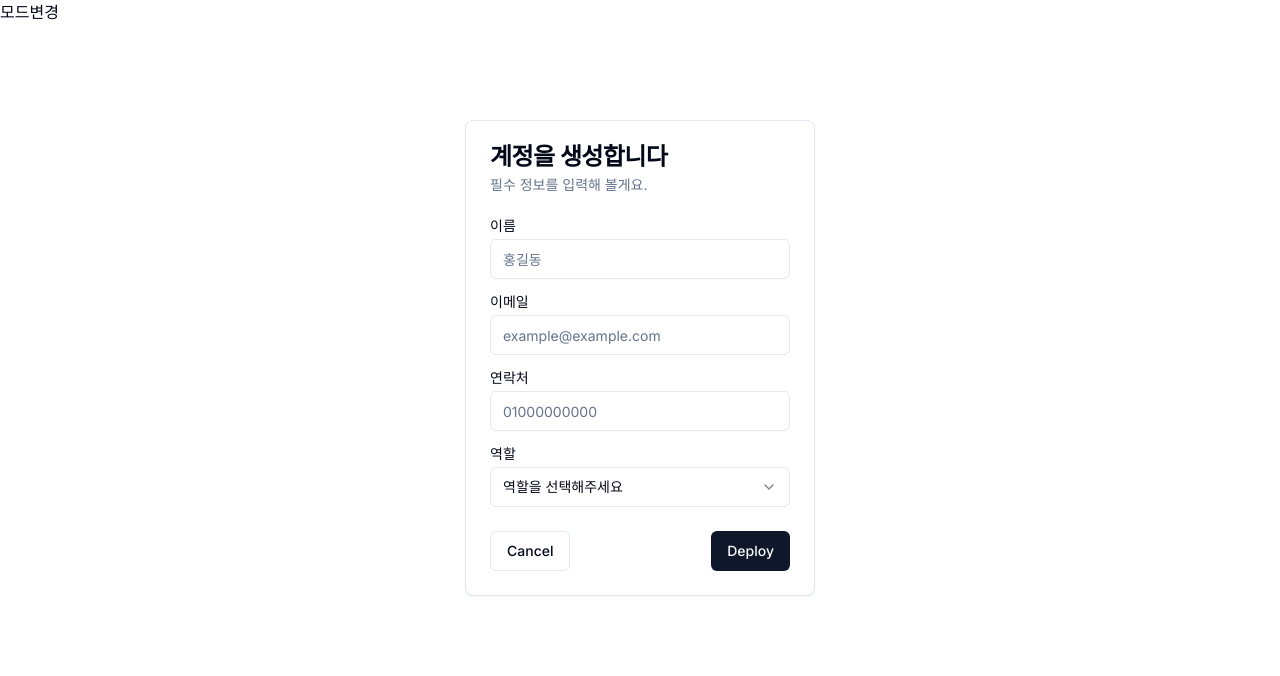
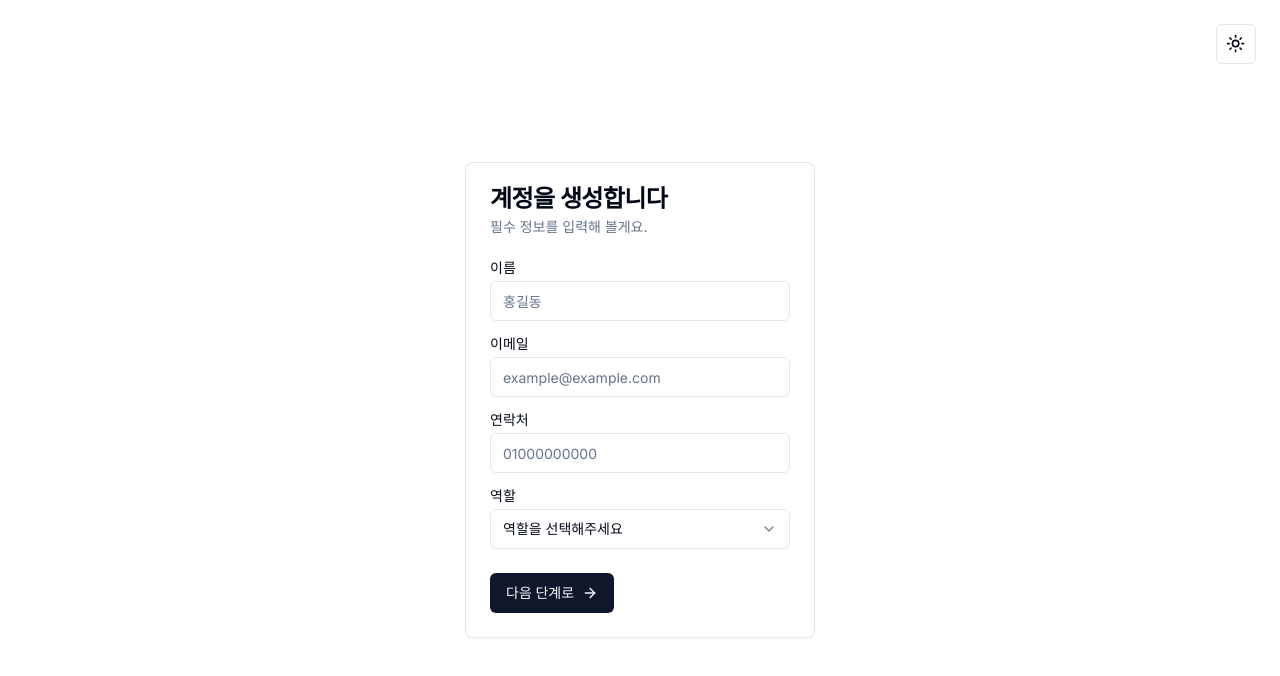
Before and after one commit to heejung-newheee/prac_next_project, a Next.js app: page / in a window 1280 px wide. Shown: the top 676 px of the page. Built offline with nearby package versions, Linux system fonts and the light colour scheme.

Commit message:
feat:모드변경 기능 추가

```diff
--- a/package.json
+++ b/package.json
@@ -16,10 +16,12 @@
     "@radix-ui/react-slot": "^1.0.2",
     "@radix-ui/react-switch": "^1.0.3",
     "@radix-ui/react-toast": "^1.1.5",
+    "@radix-ui/themes": "^2.0.3",
     "class-variance-authority": "^0.7.0",
     "clsx": "^2.1.0",
     "lucide-react": "^0.344.0",
     "next": "14.1.1",
+    "next-themes": "^0.2.1",
     "react": "^18",
     "react-dom": "^18",
     "react-hook-form": "^7.51.0",
--- a/src/app/layout.tsx
+++ b/src/app/layout.tsx
@@ -1,3 +1,5 @@
+import { ThemeProvider } from '@/components/ThemeProvider';
+import ModeToggle from '@/components/common/ModeToggle';
 import type { Metadata } from 'next';
 import { Inter } from 'next/font/google';
 import './globals.css';
@@ -17,8 +19,10 @@ export default function RootLayout({
     return (
         <html lang="en">
             <body className={inter.className}>
-                <div>모드변경</div>
-                {children}
+                <ThemeProvider attribute="class" defaultTheme="system" enableSystem disableTransitionOnChange>
+                    {children}
+                    <ModeToggle />
+                </ThemeProvider>
             </body>
         </html>
     );
--- a/src/app/page.tsx
+++ b/src/app/page.tsx
@@ -1,9 +1,11 @@
-import SignupFormInput from '@/components/common/SignupformInput';
+import SignUpForm from '@/components/SignUpForm';
+import ModeToggle from '@/components/common/ModeToggle';
 
 export default function Home() {
     return (
         <main className="flex min-h-screen flex-col items-center justify-between p-24">
-            <SignupFormInput />
+            <ModeToggle />
+            <SignUpForm />
         </main>
     );
 }
--- a/src/components/common/SignupformInput.tsx
+++ b/src/components/SignUpForm.tsx
@@ -5,10 +5,11 @@ import { Card, CardContent, CardDescription, CardFooter, CardHeader, CardTitle }
 import { Input } from '@/components/ui/input';
 import { Label } from '@/components/ui/label';
 import { Select, SelectContent, SelectItem, SelectTrigger, SelectValue } from '@/components/ui/select';
+import { ArrowRight } from 'lucide-react';
 
-export default function SignupFormInput() {
+export default function SignUpForm() {
     return (
-        <Card className="w-[350px]">
+        <Card className="w-[350px] absolute -translate-x-1/2 -translate-y-1/2 top-1/2 left-1/2">
             <CardHeader>
                 <CardTitle>계정을 생성합니다</CardTitle>
                 <CardDescription>필수 정보를 입력해 볼게요.</CardDescription>
@@ -44,8 +45,10 @@ export default function SignupFormInput() {
                 </form>
             </CardContent>
             <CardFooter className="flex justify-between">
-                <Button variant="outline">Cancel</Button>
-                <Button>Deploy</Button>
+                <Button>
+                    다음 단계로
+                    <ArrowRight className="w-4 h-4 ml-2" />
+                </Button>
             </CardFooter>
         </Card>
     );
--- /dev/null
+++ b/src/components/ThemeProvider.tsx
@@ -0,0 +1,8 @@
+'use client';
+
+import { ThemeProvider as NextThemesProvider } from 'next-themes';
+import { type ThemeProviderProps } from 'next-themes/dist/types';
+
+export function ThemeProvider({ children, ...props }: ThemeProviderProps) {
+    return <NextThemesProvider {...props}>{children}</NextThemesProvider>;
+}
--- /dev/null
+++ b/src/components/common/ModeToggle.tsx
@@ -0,0 +1,28 @@
+'use client';
+
+import { useTheme } from 'next-themes';
+
+import { Button } from '@/components/ui/button';
+import { DropdownMenu, DropdownMenuContent, DropdownMenuItem, DropdownMenuTrigger } from '@/components/ui/dropdown-menu';
+import { Moon, Sun } from 'lucide-react';
+
+export default function ModeToggle() {
+    const { setTheme } = useTheme();
+
+    return (
+        <DropdownMenu>
+            <DropdownMenuTrigger asChild>
+                <Button variant="outline" size="icon" className={'absolute top-6 right-6'}>
+                    <Sun className="h-[1.2rem] w-[1.2rem] rotate-0 scale-100 transition-all dark:-rotate-90 dark:scale-0" />
+                    <Moon className="absolute h-[1.2rem] w-[1.2rem] rotate-90 scale-0 transition-all dark:rotate-0 dark:scale-100" />
+                    <span className="sr-only">Toggle theme</span>
+                </Button>
+            </DropdownMenuTrigger>
+            <DropdownMenuContent align="end">
+                <DropdownMenuItem onClick={() => setTheme('light')}>Light</DropdownMenuItem>
+                <DropdownMenuItem onClick={() => setTheme('dark')}>Dark</DropdownMenuItem>
+                <DropdownMenuItem onClick={() => setTheme('system')}>System</DropdownMenuItem>
+            </DropdownMenuContent>
+        </DropdownMenu>
+    );
+}
```
Also changed, not shown: 1 other file (tests, documents, lock files or other folders).
